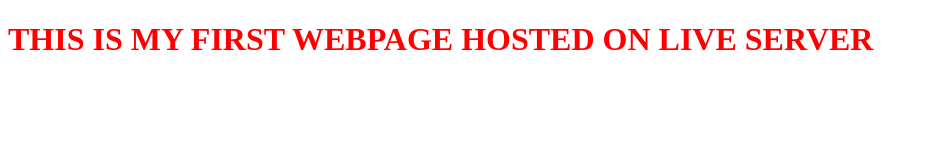
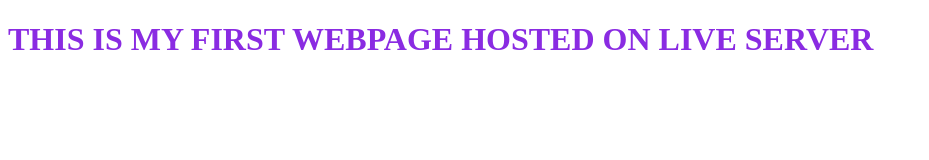
Before and after one commit to vedikads/github-desktop, a plain HTML site: page index.html in a window 1280 px wide. Shown: the whole page, without its empty margins (0-929 px from the left). Drawn offline with Linux system fonts and the light colour scheme.

Commit message:
Update index.html

```diff
--- a/index.html
+++ b/index.html
@@ -7,7 +7,7 @@
 </head>
 <body>
 
-    <h1 style="color: red;"> THIS IS MY FIRST WEBPAGE HOSTED ON LIVE SERVER</h1>
+    <h1 style="color: blueviolet;"> THIS IS MY FIRST WEBPAGE HOSTED ON LIVE SERVER</h1>
 
 
 </body>
```
